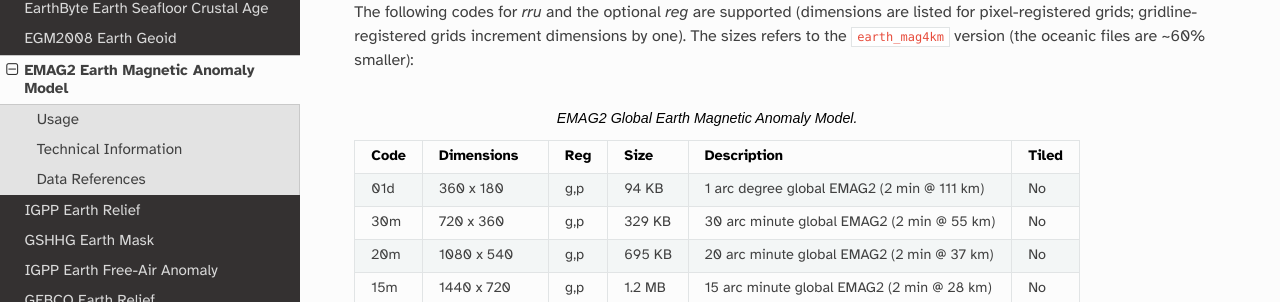
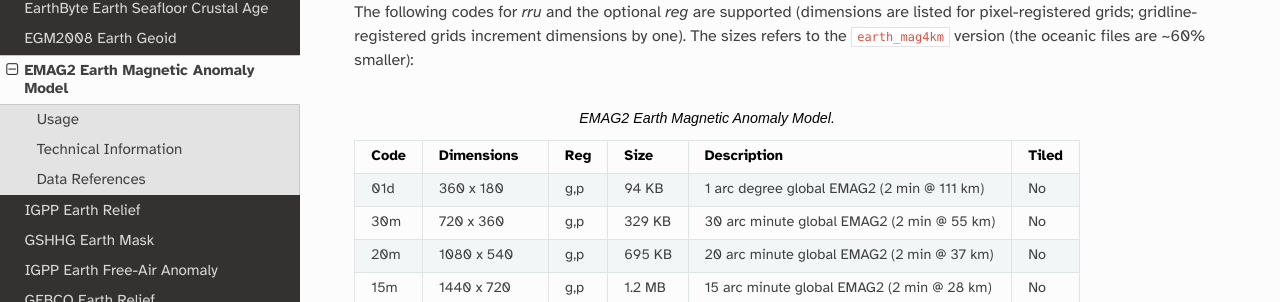
Before and after one commit to GenericMappingTools/remote-datasets, a Sphinx documentation site: the page built from docs/earth-mag.rst, in a window 1280 px wide and 900 px high, scrolled down 730 px. Shown: the part 150-452 px from the top of the window. Built offline with Sphinx 7.4.7 and the Read the Docs theme 2.0.0, drawn with Linux system fonts in a browser that asks for light colours.

Commit message:
Update docs/earth-mag.rst
Co-authored-by: Yvonne Fröhlich <94163266+yvonnefroehlich@users.noreply.github.com>

```diff
--- a/docs/earth-mag.rst
+++ b/docs/earth-mag.rst
@@ -28,7 +28,7 @@ refers to the ``earth_mag4km`` version (the oceanic files are ~60% smaller):
 
 .. _tbl-earth_mag:
 
-.. table:: EMAG2 Global Earth Magnetic Anomaly Model.
+.. table:: EMAG2 Earth Magnetic Anomaly Model.
 
   ==== ================= === =======  ========================================== =====
   Code Dimensions        Reg Size     Description                                Tiled
```
